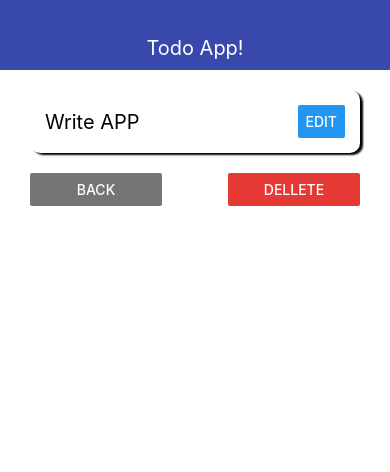
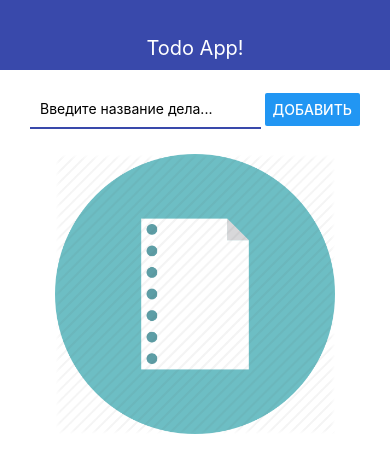
Before and after one commit to OleksandrDavydenko/rn-toDo, a React Native app: screen / in a window 390 px wide. Shown: the top 472 px of the page. Built offline with nearby package versions, Linux system fonts and the light colour scheme.

Commit message:
added img

```diff
--- a/App.js
+++ b/App.js
@@ -6,11 +6,9 @@
 
 
 export default function App() {
-  const [todoId, setTodoId] = useState('2')
+  const [todoId, setTodoId] = useState(null)
   const [todos, setTodos] = useState([
-    {id: '1', title: 'Learn RN'},
-    {id: '2', title: 'Write APP'}
-
+  //  {id: '1', title: 'Learn RN'}
   ])
 
   const addTodo = title => {
--- a/src/screens/MainScreen.js
+++ b/src/screens/MainScreen.js
@@ -1,20 +1,47 @@
 import React from 'react'
-import { FlatList, StyleSheet, View } from 'react-native'
+import { FlatList, StyleSheet, View, Image } from 'react-native'
 import { AddTodo } from '../components/AddTodo'
 import { Todo } from '../components/Todo'
 
 export const MainScreen = ({ addTodo, todos, removeTodo, openTodo }) => {
+    let content = (
+        <FlatList
+            keyExtractor={item => item.id.toString()}
+            data={todos}
+            renderItem={({ item }) => <Todo todo={item} onRemove={removeTodo} onOpen={openTodo}/>}
+        />)
+
+    if (todos.length === 0) {
+        content = (
+            <View style={styles.imgWrap}>
+                <Image
+                    source={require('../../assets/no-items.png')}
+                    style={styles.image}
+                    resizeMode='contain'
+                />
+            </View>
+            )
+    }
+
+
     return (
         <View>
             <AddTodo onSubmit={addTodo} />
-
-            <FlatList
-            keyExtractor={item => item.id.toString()}
-            data={todos}
-            renderItem={({ item }) => <Todo todo={item} onRemove={removeTodo} onOpen={openTodo}/>}
-            />
+            {content}
         </View>
     )
 }
 
-const styles = StyleSheet.create({})
+const styles = StyleSheet.create({
+    imgWrap: {
+        alignItems: 'center',
+        justifyContent: 'center',
+        padding: 10,
+        height: 300
+    },
+    image: {
+        width: '100%',
+        height: '100%',
+        //resizeMode: 'contain'
+    }
+})
```
Also changed, not shown: assets/no-items.png (added).
